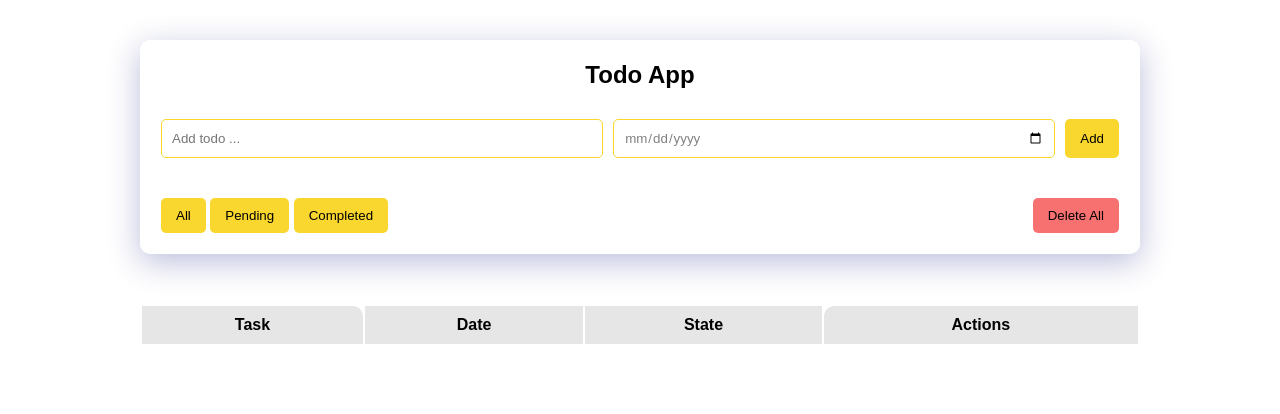
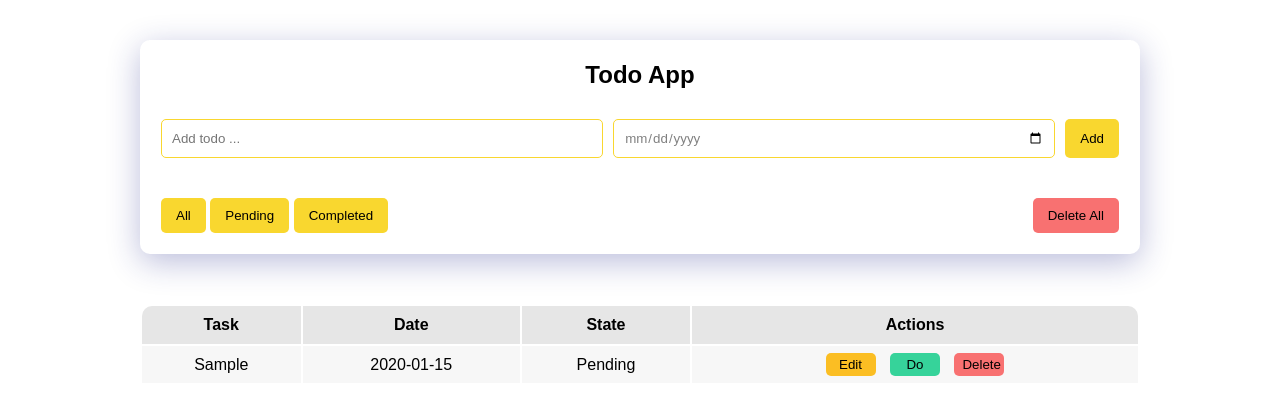
Before and after one commit to Aymzzii/Todo-List, a plain HTML site: page index.html in a window 1280 px wide. Both pictures are taken after typing "Sample", "2020-01-15" into the empty fields and a click on the button "Add". Drawn offline with Linux system fonts and the light colour scheme.

Commit message:
tasks-displayd

```diff
--- a/css/style.css
+++ b/css/style.css
@@ -92,11 +92,11 @@ thead th {
 }
 
 thead th:first-child {
-    border-top-right-radius: 10px;
+    border-top-left-radius: 10px;
 }
 
 thead th:last-child {
-    border-top-left-radius: 10px;
+    border-top-right-radius: 10px;
 }
 
 tbody td {
@@ -106,6 +106,7 @@ tbody td {
 }
 
 tbody td button {
+    width: 50px;
     padding: 4px 8px;
     margin: 2px 5px;
 }
--- a/js/app.js
+++ b/js/app.js
@@ -3,6 +3,8 @@ const taskInput = document.getElementById("task-input");
 const dateInput = document.getElementById("date-input");
 const addButton = document.getElementById("add-button");
 const alertMessage = document.getElementById("alert-message");
+const todosBody = document.querySelector("tbody");
+
 
 const todos = JSON.parse(localStorage.getItem("todos")) || [];
 
@@ -25,6 +27,30 @@ const showAlert = (message, type) => {
     }, 2000)
 };
 
+const displayTodos = () => {
+    todosBody.innerHTML = "";
+    if(!todos.length) {
+        todosBody.innerHTML = "<tr><td colspan='4'>No task found!</td></tr>";
+        return;
+    }
+
+    todos.forEach((todo) => {
+        todosBody.innerHTML += `
+            <tr>
+               <td>${todo.task}</td>
+               <td>${todo.date || "No date"}</td>
+               <td>${todo.completed ? "Completed" : "Pending"}</td>
+               <td>
+                   <button>Edit</button>
+                   <button>Do</button>
+                   <button>Delete</button>
+               </td>
+            </tr>
+        `;
+    })
+};
+
+
 const saveToLocalStorage = () => {
     localStorage.setItem("todos", JSON.stringify(todos))
 }
@@ -41,6 +67,7 @@ const addHandler = () => {
     if (task) {
         todos.push(todo);
         saveToLocalStorage();
+        displayTodos();
         taskInput.value = "";
         dateInput.value = "";
         console.log(todos);
@@ -50,4 +77,8 @@ const addHandler = () => {
     }
 };
 
+displayTodos();
+
+
+window.addEventListener("load", displayTodos);
 addButton.addEventListener("click", addHandler);
```
